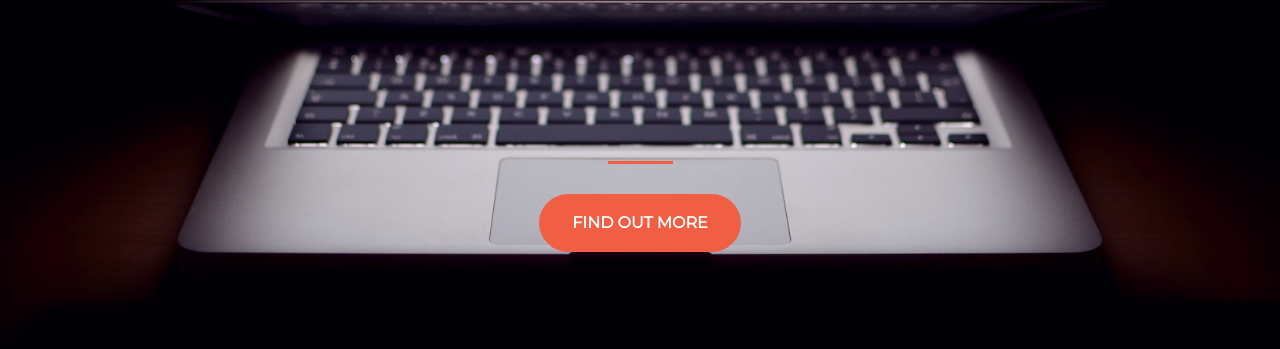
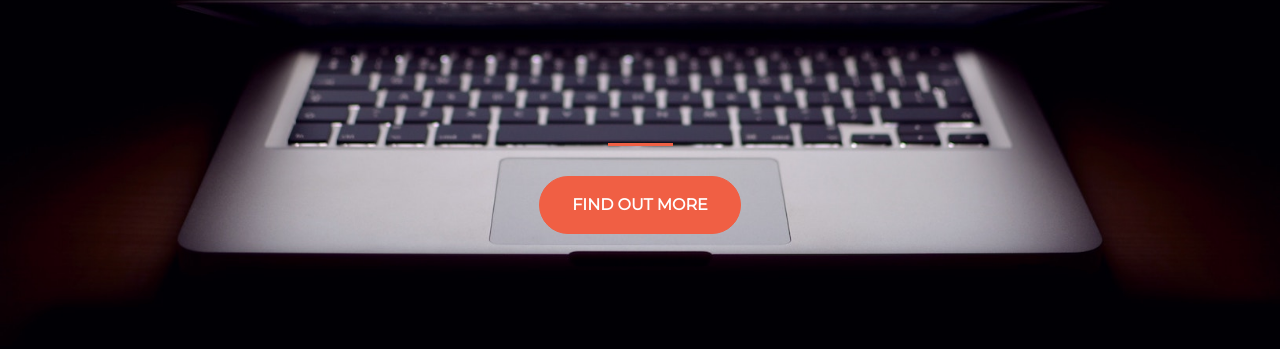
Before and after one commit to luantingx/luantingx.github.io, a plain HTML site: page index.html in a window 1280 px wide. Shown: the part 313-662 px from the top of the page. Drawn offline with nearby package versions, Linux system fonts and the light colour scheme.

Commit message:
Update style.css

```diff
--- a/style.css
+++ b/style.css
@@ -27,7 +27,7 @@ header.startup {
 }
 
 header.startup hr {
-  margin-top: 200px;
+  margin-top: 165px;
   margin-bottom: 30px;
 }
 
```
